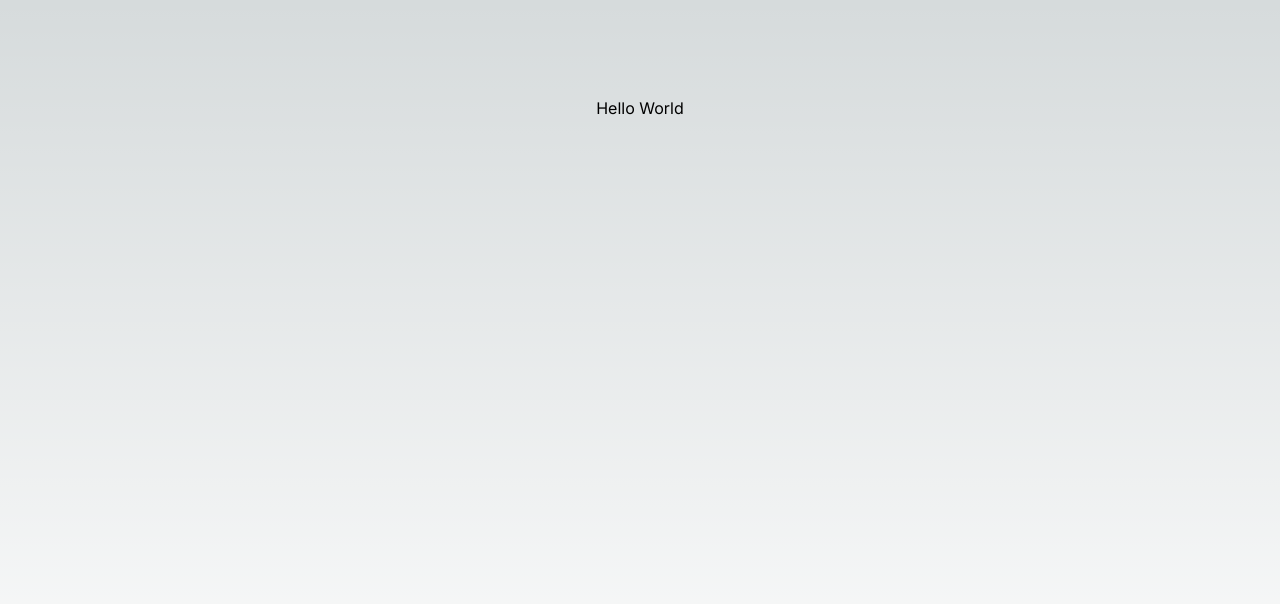
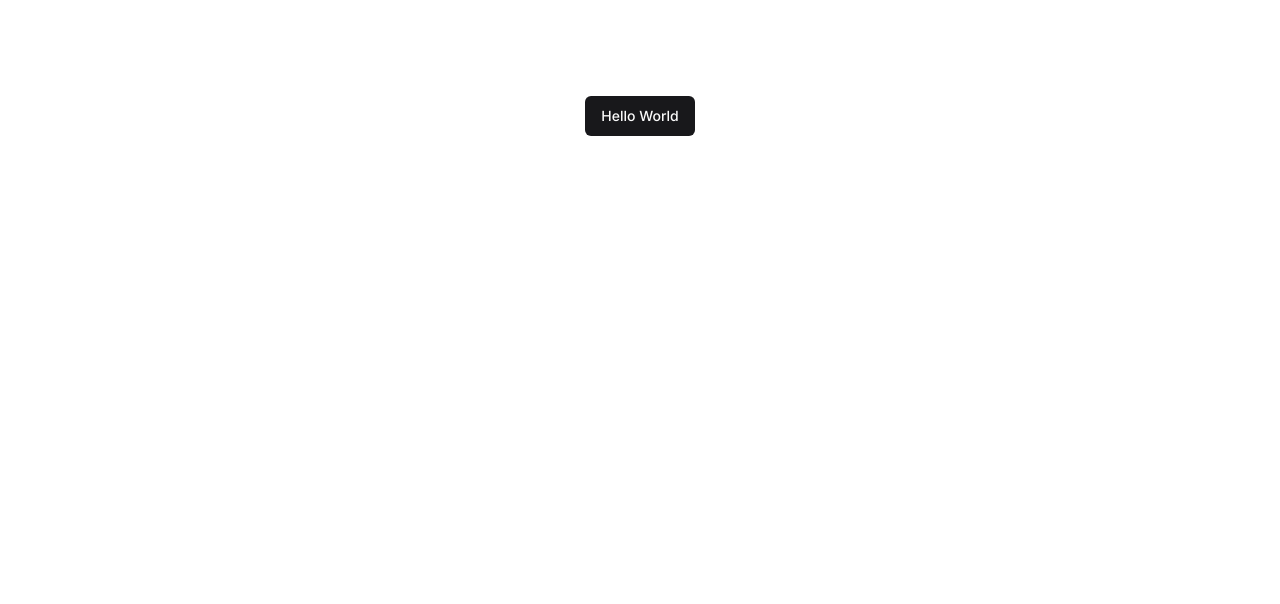
Before and after one commit to GenieWizards/SeatSavvy, a Next.js app in the folder apps/web/: page / in a window 1280 px wide. Shown: the top 604 px of the page. Built offline with nearby package versions, Linux system fonts and the light colour scheme.

Commit message:
feat: setup tailwind, shadcn for web✨

```diff
--- a/apps/web/src/app/globals.css
+++ b/apps/web/src/app/globals.css
@@ -16,18 +16,73 @@
   }
 }
 
-body {
-  color: rgb(var(--foreground-rgb));
-  background: linear-gradient(
-      to bottom,
-      transparent,
-      rgb(var(--background-end-rgb))
-    )
-    rgb(var(--background-start-rgb));
-}
-
 @layer utilities {
   .text-balance {
     text-wrap: balance;
   }
 }
+
+@layer base {
+  :root {
+    --background: 0 0% 100%;
+    --foreground: 240 10% 3.9%;
+    --card: 0 0% 100%;
+    --card-foreground: 240 10% 3.9%;
+    --popover: 0 0% 100%;
+    --popover-foreground: 240 10% 3.9%;
+    --primary: 240 5.9% 10%;
+    --primary-foreground: 0 0% 98%;
+    --secondary: 240 4.8% 95.9%;
+    --secondary-foreground: 240 5.9% 10%;
+    --muted: 240 4.8% 95.9%;
+    --muted-foreground: 240 3.8% 46.1%;
+    --accent: 240 4.8% 95.9%;
+    --accent-foreground: 240 5.9% 10%;
+    --destructive: 0 84.2% 60.2%;
+    --destructive-foreground: 0 0% 98%;
+    --border: 240 5.9% 90%;
+    --input: 240 5.9% 90%;
+    --ring: 240 10% 3.9%;
+    --chart-1: 12 76% 61%;
+    --chart-2: 173 58% 39%;
+    --chart-3: 197 37% 24%;
+    --chart-4: 43 74% 66%;
+    --chart-5: 27 87% 67%;
+    --radius: 0.5rem;
+  }
+  .dark {
+    --background: 240 10% 3.9%;
+    --foreground: 0 0% 98%;
+    --card: 240 10% 3.9%;
+    --card-foreground: 0 0% 98%;
+    --popover: 240 10% 3.9%;
+    --popover-foreground: 0 0% 98%;
+    --primary: 0 0% 98%;
+    --primary-foreground: 240 5.9% 10%;
+    --secondary: 240 3.7% 15.9%;
+    --secondary-foreground: 0 0% 98%;
+    --muted: 240 3.7% 15.9%;
+    --muted-foreground: 240 5% 64.9%;
+    --accent: 240 3.7% 15.9%;
+    --accent-foreground: 0 0% 98%;
+    --destructive: 0 62.8% 30.6%;
+    --destructive-foreground: 0 0% 98%;
+    --border: 240 3.7% 15.9%;
+    --input: 240 3.7% 15.9%;
+    --ring: 240 4.9% 83.9%;
+    --chart-1: 220 70% 50%;
+    --chart-2: 160 60% 45%;
+    --chart-3: 30 80% 55%;
+    --chart-4: 280 65% 60%;
+    --chart-5: 340 75% 55%;
+  }
+}
+
+@layer base {
+  * {
+    @apply border-border;
+  }
+  body {
+    @apply bg-background text-foreground;
+  }
+}
--- a/apps/web/src/app/page.tsx
+++ b/apps/web/src/app/page.tsx
@@ -1,9 +1,11 @@
 import React from "react";
+
+import { Button } from "@/components/ui/button";
 
 export default function Home() {
   return (
     <main className="flex min-h-screen flex-col items-center justify-between p-24">
-      Hello World
+      <Button>Hello World</Button>
     </main>
   );
 }
--- /dev/null
+++ b/apps/web/src/components/ui/button.tsx
@@ -0,0 +1,56 @@
+import { Slot } from "@radix-ui/react-slot";
+import { cva, type VariantProps } from "class-variance-authority";
+import * as React from "react";
+
+import { cn } from "@/lib/utils";
+
+const buttonVariants = cva(
+  "ring-offset-background focus-visible:ring-ring inline-flex items-center justify-center whitespace-nowrap rounded-md text-sm font-medium transition-colors focus-visible:outline-none focus-visible:ring-2 focus-visible:ring-offset-2 disabled:pointer-events-none disabled:opacity-50",
+  {
+    variants: {
+      variant: {
+        default: "bg-primary text-primary-foreground hover:bg-primary/90",
+        destructive:
+          "bg-destructive text-destructive-foreground hover:bg-destructive/90",
+        outline:
+          "border-input bg-background hover:bg-accent hover:text-accent-foreground border",
+        secondary:
+          "bg-secondary text-secondary-foreground hover:bg-secondary/80",
+        ghost: "hover:bg-accent hover:text-accent-foreground",
+        link: "text-primary underline-offset-4 hover:underline",
+      },
+      size: {
+        default: "h-10 px-4 py-2",
+        sm: "h-9 rounded-md px-3",
+        lg: "h-11 rounded-md px-8",
+        icon: "size-10",
+      },
+    },
+    defaultVariants: {
+      variant: "default",
+      size: "default",
+    },
+  },
+);
+
+export interface ButtonProps
+  extends React.ButtonHTMLAttributes<HTMLButtonElement>,
+    VariantProps<typeof buttonVariants> {
+  asChild?: boolean;
+}
+
+const Button = React.forwardRef<HTMLButtonElement, ButtonProps>(
+  ({ className, variant, size, asChild = false, ...props }, ref) => {
+    const Comp = asChild ? Slot : "button";
+    return (
+      <Comp
+        className={cn(buttonVariants({ variant, size, className }))}
+        ref={ref}
+        {...props}
+      />
+    );
+  },
+);
+Button.displayName = "Button";
+
+export { Button, buttonVariants };
--- /dev/null
+++ b/apps/web/src/lib/utils.ts
@@ -0,0 +1,6 @@
+import { type ClassValue, clsx } from "clsx";
+import { twMerge } from "tailwind-merge";
+
+export function cn(...inputs: ClassValue[]) {
+  return twMerge(clsx(inputs));
+}
--- a/apps/web/tailwind.config.ts
+++ b/apps/web/tailwind.config.ts
@@ -1,6 +1,7 @@
 import type { Config } from "tailwindcss";
 
 const config: Config = {
+  darkMode: ["class"],
   content: [
     "./src/pages/**/*.{js,ts,jsx,tsx,mdx}",
     "./src/components/**/*.{js,ts,jsx,tsx,mdx}",
@@ -13,8 +14,55 @@
         "gradient-conic":
           "conic-gradient(from 180deg at 50% 50%, var(--tw-gradient-stops))",
       },
+      borderRadius: {
+        lg: "var(--radius)",
+        md: "calc(var(--radius) - 2px)",
+        sm: "calc(var(--radius) - 4px)",
+      },
+      colors: {
+        background: "hsl(var(--background))",
+        foreground: "hsl(var(--foreground))",
+        card: {
+          DEFAULT: "hsl(var(--card))",
+          foreground: "hsl(var(--card-foreground))",
+        },
+        popover: {
+          DEFAULT: "hsl(var(--popover))",
+          foreground: "hsl(var(--popover-foreground))",
+        },
+        primary: {
+          DEFAULT: "hsl(var(--primary))",
+          foreground: "hsl(var(--primary-foreground))",
+        },
+        secondary: {
+          DEFAULT: "hsl(var(--secondary))",
+          foreground: "hsl(var(--secondary-foreground))",
+        },
+        muted: {
+          DEFAULT: "hsl(var(--muted))",
+          foreground: "hsl(var(--muted-foreground))",
+        },
+        accent: {
+          DEFAULT: "hsl(var(--accent))",
+          foreground: "hsl(var(--accent-foreground))",
+        },
+        destructive: {
+          DEFAULT: "hsl(var(--destructive))",
+          foreground: "hsl(var(--destructive-foreground))",
+        },
+        border: "hsl(var(--border))",
+        input: "hsl(var(--input))",
+        ring: "hsl(var(--ring))",
+        chart: {
+          "1": "hsl(var(--chart-1))",
+          "2": "hsl(var(--chart-2))",
+          "3": "hsl(var(--chart-3))",
+          "4": "hsl(var(--chart-4))",
+          "5": "hsl(var(--chart-5))",
+        },
+      },
     },
   },
-  plugins: [],
+  plugins: [require("tailwindcss-animate")],
 };
 export default config;
--- a/packages/eslint-config/next.js
+++ b/packages/eslint-config/next.js
@@ -94,6 +94,7 @@
         "unused-imports/no-unused-vars": ["error", { argsIgnorePattern: "^_" }],
         "no-console": "warn",
         "tailwindcss/no-custom-classname": "off",
+        "import/no-unresolved": "off",
         // "@next/next/no-html-link-for-pages": ["error", "app/"],
       },
     },
```
Also changed, not shown: apps/web/package.json (+7 -1 lines), apps/web/components.json (added), 1 other file (tests, documents, lock files or other folders).
